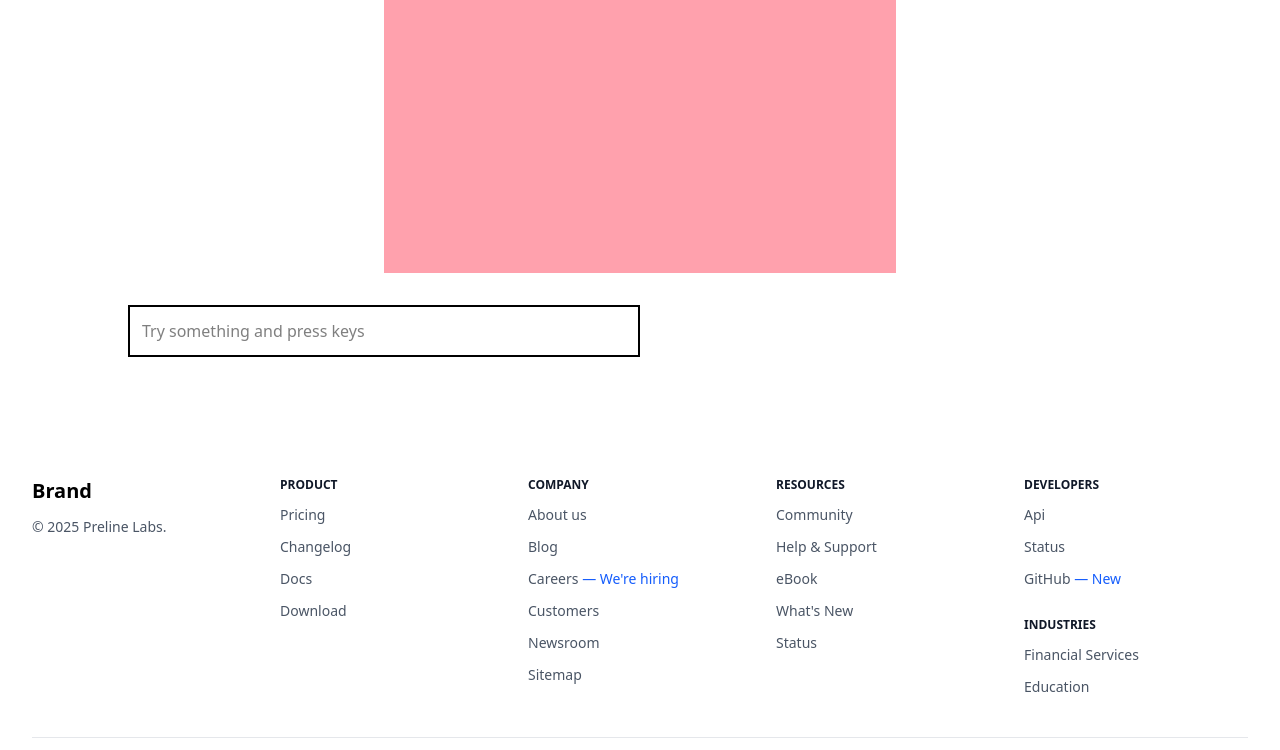
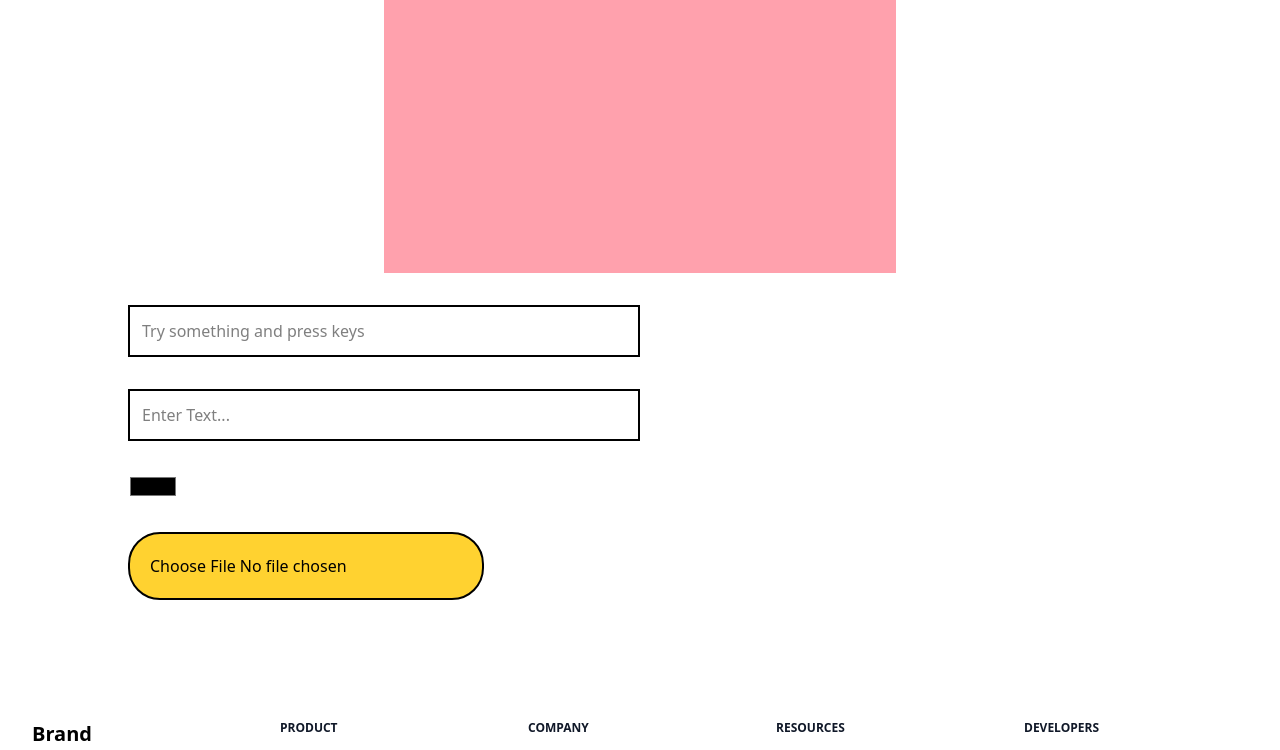
Before and after one commit to digipodium/DP-2025-MAR-MERN-02.00, a Next.js app in the folder Section-2/frontend/: page /event-handling in a window 1280 px wide. Shown: the part 453-1203 px from the top of the page. Built offline with nearby package versions, Linux system fonts and the light colour scheme.

Commit message:
Add TodoList component with task management functionality

```diff
--- a/Section-2/frontend/src/app/event-handling/page.jsx
+++ b/Section-2/frontend/src/app/event-handling/page.jsx
@@ -2,6 +2,18 @@
 import React from 'react'
 
 const EventHandling = () => {
+
+    const previewImage = (e) => {
+        const file = e.target.files[0];
+        const reader = new FileReader();
+        reader.onload = (data) => {
+            const img = new Imxage();
+            img.src = data.target.result;
+            document.body.appendChild(img);
+        }
+        reader.readAsDataURL(file);
+    }
+
     return (
         <div className='w-4/5 mx-auto space-y-8 py-20'>
             <h1 className='text-2xl font-bold text-center'>Event Handling</h1>
@@ -18,7 +30,17 @@ const EventHandling = () => {
                 onKeyDown={(e) => {
                     console.log('Key Pressed:', e.key);
                     console.log('Key Code:', e.code);
-                }}/>
+                }} />
+
+            <input type="text" className='border-2 block p-3 w-1/2'
+                placeholder='Enter Text...'
+                onChange={(e) => { console.log(e.target.value) }}
+            />
+
+            <input type="color" onChange={(e) => { document.body.style.backgroundColor = e.target.value }} />
+
+            <input type="file" className='p-5 border-2 bg-amber-300 block rounded-4xl'
+                accept='image/*' onChange={previewImage}/>
 
         </div>
     )
--- /dev/null
+++ b/Section-2/frontend/src/app/todo-list/page.jsx
@@ -0,0 +1,50 @@
+'use client';
+import React, { useState } from 'react'
+
+const TodoList = () => {
+
+    // let count = 0;
+    // const [counter, setCounter] = useState(0);
+    const [taskList, setTaskList] = useState([]);
+    // tasklist = [];
+
+    const addNewTask = (e) => {
+        if (e.code === 'Enter'){
+            console.log(e.target.value);
+
+            const newTask = {text: e.target.value};
+            setTaskList([newTask, ...taskList]);
+
+            e.target.value = '';
+            // console.log(taskList);
+
+
+        }
+    }
+
+    return (
+        <div className='min-h-screen bg-violet-300 py-10'>
+            <h1 className='text-center font-bold text-4xl mb-8'>Todo List</h1>
+
+            <div className='container mx-auto bg-white rounded-lg'>
+
+                {/* <h1 className='text-5xl'>
+                    {counter}
+                </h1>
+                <button className='p-5 bg-violet-900 text-white text-2xl rounded-full'
+                        onClick={() => {setCounter(counter + 1); console.log(counter)}}
+                        >Click to ADD</button> */}
+
+                <div className='p-5 border-2 border-violet-900 rounded-lg'>
+                    <input type="text" className='border-2 w-full px-3 py-2'
+                        placeholder='Enter task here...'
+                        onKeyDown={addNewTask}/>
+                </div>
+
+
+            </div>
+        </div>
+    )
+}
+
+export default TodoList;
--- a/Section-2/frontend/src/components/Footer.jsx
+++ b/Section-2/frontend/src/components/Footer.jsx
@@ -4,7 +4,7 @@ const Footer = () => {
     return (
         <>
             {/* ========== FOOTER ========== */}
-            <footer className="mt-auto w-full max-w-[85rem] py-10 px-4 sm:px-6 lg:px-8 mx-auto">
+            <footer className="mt-auto w-full max-w-[85rem] py-10 px-4 sm:px-6 lg:px-8 mx-auto text-black dark:text-black">
                 {/* Grid */}
                 <div className="grid grid-cols-2 md:grid-cols-4 lg:grid-cols-5 gap-6 mb-10">
                     <div className="col-span-full hidden lg:col-span-1 lg:block">
@@ -21,7 +21,7 @@ const Footer = () => {
                     </div>
                     {/* End Col */}
                     <div>
-                        <h4 className="text-xs font-semibold text-gray-900 uppercase dark:text-neutral-100">
+                        <h4 className="text-xs font-semibold text-gray-900 uppercase dark:text-neutral-900">
                             Product
                         </h4>
                         <div className="mt-3 grid space-y-3 text-sm">
@@ -61,7 +61,7 @@ const Footer = () => {
                     </div>
                     {/* End Col */}
                     <div>
-                        <h4 className="text-xs font-semibold text-gray-900 uppercase dark:text-neutral-100">
+                        <h4 className="text-xs font-semibold text-gray-900 uppercase dark:text-neutral-900">
                             Company
                         </h4>
                         <div className="mt-3 grid space-y-3 text-sm">
@@ -120,7 +120,7 @@ const Footer = () => {
                     </div>
                     {/* End Col */}
                     <div>
-                        <h4 className="text-xs font-semibold text-gray-900 uppercase dark:text-neutral-100">
+                        <h4 className="text-xs font-semibold text-gray-900 uppercase dark:text-neutral-900">
                             Resources
                         </h4>
                         <div className="mt-3 grid space-y-3 text-sm">
@@ -168,7 +168,7 @@ const Footer = () => {
                     </div>
                     {/* End Col */}
                     <div>
-                        <h4 className="text-xs font-semibold text-gray-900 uppercase dark:text-neutral-100">
+                        <h4 className="text-xs font-semibold text-gray-900 uppercase dark:text-neutral-900">
                             Developers
                         </h4>
                         <div className="mt-3 grid space-y-3 text-sm">
```
